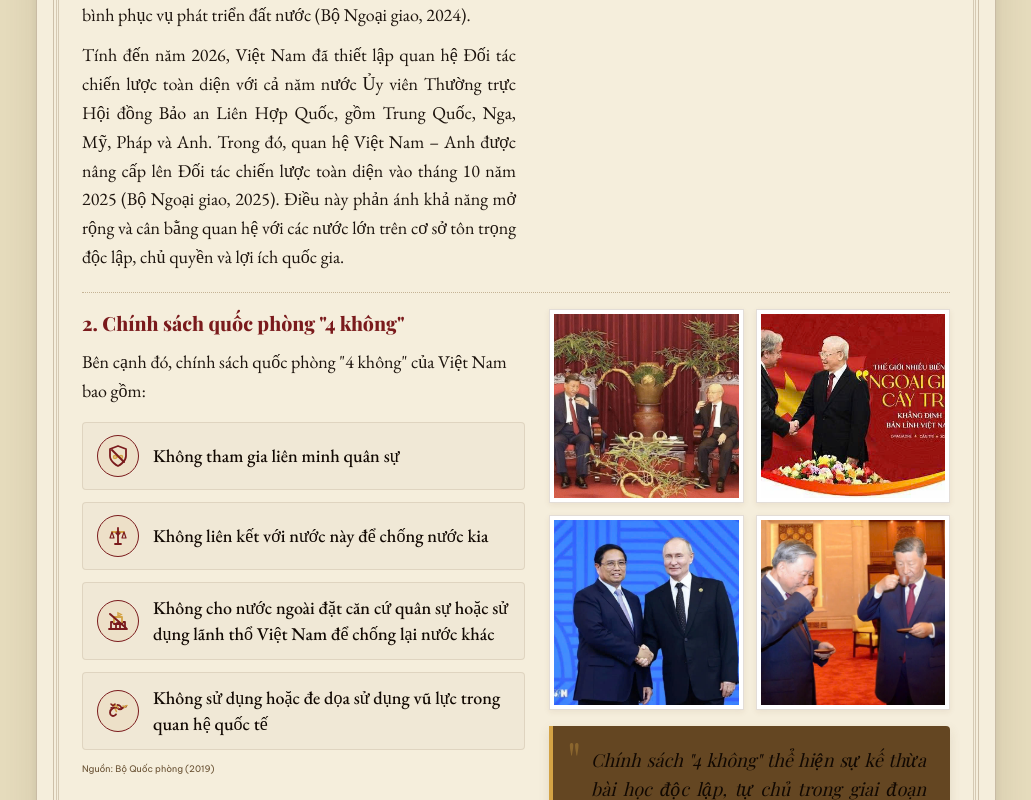
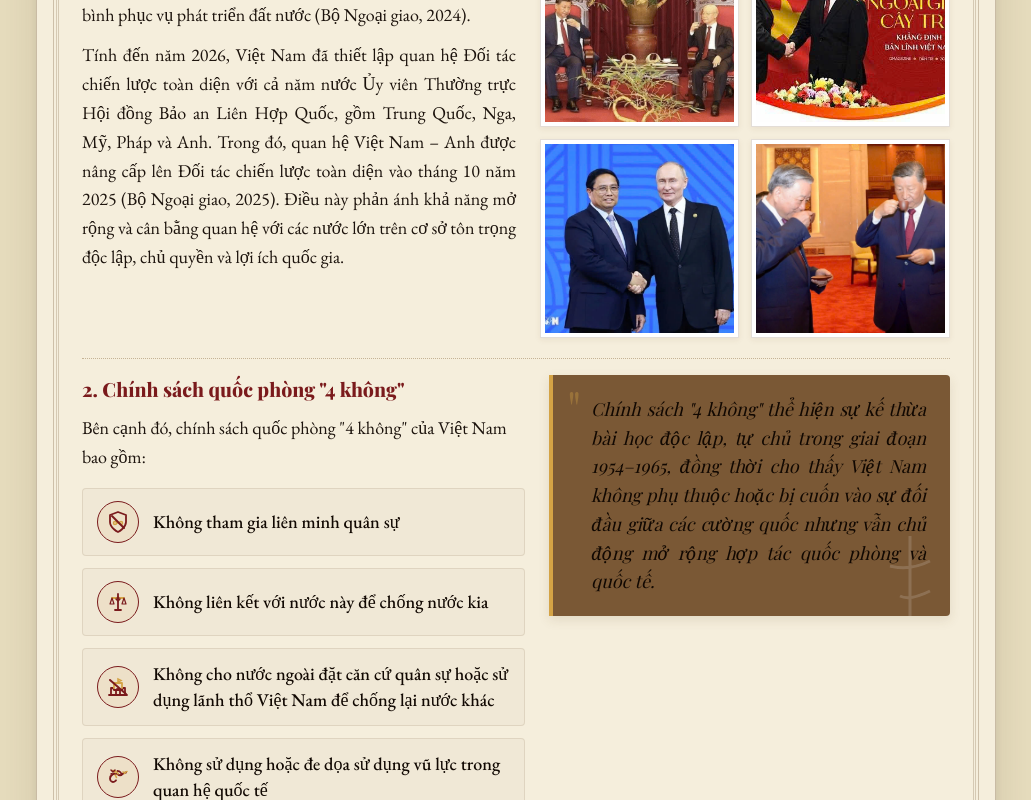
Before and after one commit to ttphatt-2403/VNR_lich_su_dang, a React (Vite) app: page / in a window 1280 px wide. Shown: the part 9060-9860 px from the top of the page, without its empty margins (124-1155 px from the left). Built offline with nearby package versions, Linux system fonts and the light colour scheme; a web font is replaced by a local one.

Commit message:
style: move 2x2 photos to bamboo diplomacy section and quote box to 4 noes section on Page 26

```diff
--- a/src/app/components/sections/Section2.tsx
+++ b/src/app/components/sections/Section2.tsx
@@ -1327,6 +1327,21 @@ export function Section2() {
                       </p>
                     </div>
                   </Reveal>
+
+                  {/* 2x2 Photo Grid (Moved here under Partners Table Card) */}
+                  <Reveal effect="scale-up" duration={800}>
+                    <div style={{ display: "grid", gridTemplateColumns: "1fr 1fr", gap: 12 }}>
+                      {[imgDipBottom1, imgDipBottom2, imgDipBottom3, imgDipBottom4].map((img, i) => (
+                        <div key={i} style={{ border: `1px solid rgba(100,70,34,0.18)`, padding: 4, background: "#fff", boxShadow: "0 2px 6px rgba(100,70,34,0.08)" }}>
+                          <img
+                            src={img}
+                            alt={`Hoạt động đối ngoại ${i + 1}`}
+                            style={{ width: "100%", aspectRatio: "1/1", objectFit: "cover", display: "block" }}
+                          />
+                        </div>
+                      ))}
+                    </div>
+                  </Reveal>
                 </div>
               </div>
 
@@ -1410,25 +1425,12 @@ export function Section2() {
 
                 {/* Right Column: 2x2 Photos & Quote */}
                 <div style={{ display: "flex", flexDirection: "column", gap: 16 }}>
-                  {/* 2x2 Photo Grid */}
-                  <Reveal effect="scale-up" duration={800}>
-                    <div style={{ display: "grid", gridTemplateColumns: "1fr 1fr", gap: 12 }}>
-                      {[imgDipBottom1, imgDipBottom2, imgDipBottom3, imgDipBottom4].map((img, i) => (
-                        <div key={i} style={{ border: `1px solid rgba(100,70,34,0.18)`, padding: 4, background: "#fff", boxShadow: "0 2px 6px rgba(100,70,34,0.08)" }}>
-                          <img
-                            src={img}
-                            alt={`Hoạt động đối ngoại ${i + 1}`}
-                            style={{ width: "100%", aspectRatio: "1/1", objectFit: "cover", display: "block" }}
-                          />
-                        </div>
-                      ))}
-                    </div>
-                  </Reveal>
+
 
                   {/* Brown Bamboo Quote Block */}
                   <Reveal effect="fade-right" delay={100}>
                     <div style={{
-                      background: C.brown, // Deep warm brown
+                      background: "#7a5835", // Lighter warm brown
                       color: "#fff",
                       padding: "20px 24px",
                       position: "relative",
```
